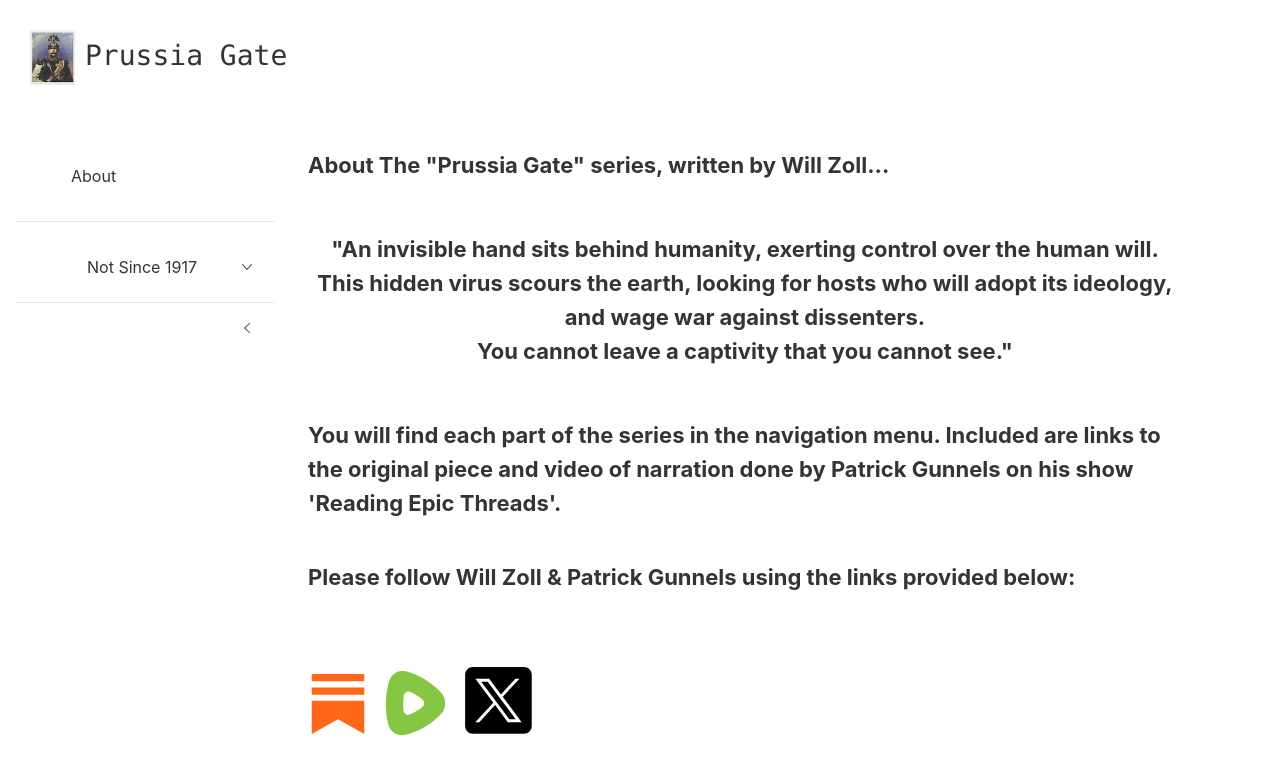
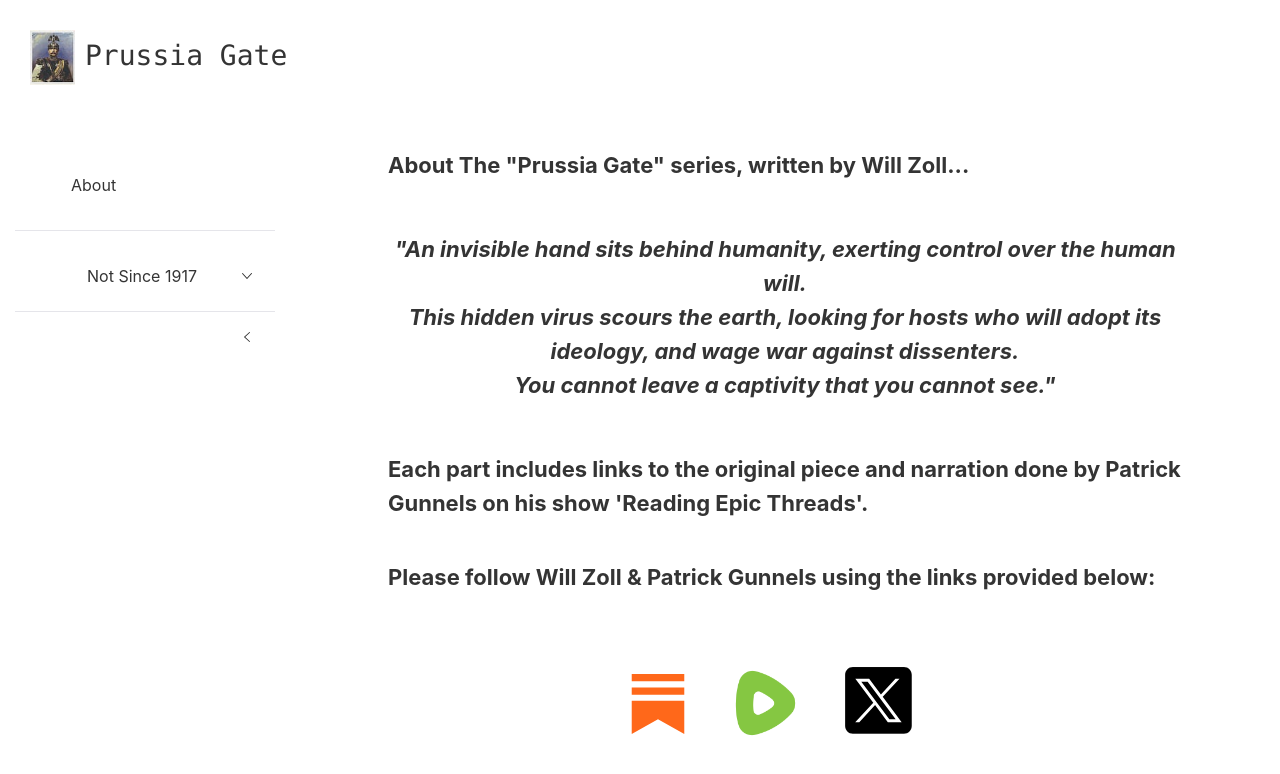
Before and after one commit to boyerst/aggregator1, a React (Create React App) app: page / in a window 1280 px wide. Shown: the top 774 px of the page. Built offline with nearby package versions, Linux system fonts and the light colour scheme; some icons are missing.

Commit message:
Style subscription links

```diff
--- a/src/App.css
+++ b/src/App.css
@@ -62,3 +62,12 @@
 .partsContent {
   margin: 50px;
 }
+
+.subLinks {
+  display: block;
+  text-align: center;
+}
+
+.subLinks a {
+  padding: 15px;
+}
--- a/src/AppLayout.js
+++ b/src/AppLayout.js
@@ -14,6 +14,7 @@ import Prussia from "./assets/prussiagate.jpeg"
 const headerStyle = {
   paddingTop: 15,
   paddingLeft: 15,
+  marginBottom: 50,
   fontSize: 28,
   height: 80,
   // backgroundColor: '#34c3ff',
@@ -67,7 +68,7 @@ function AppLayout() {
                 </span>
               </div>
             </Sidenav.Header>
-            <hr />
+            {/*<hr />*/}
             <Sidenav expanded={expanded} appearance="subtle">
               <Animation.Bounce in={expanded}>
                 <Sidenav.Body>
--- a/src/Pages/about.js
+++ b/src/Pages/about.js
@@ -16,9 +16,10 @@ function About() {
 
 
   return (
-    <div style={{ margin: "100px 50px 50px 0px" }}>
+    <div style={{ margin: "100px 50px 50px 80px" }}>
       <h4>About The "Prussia Gate" series, written by Will Zoll...</h4>
       <div style={{textAlign: "center", marginTop: "50px", marginBottom: "50px"}}>
+        <i>
           <h4>
             "An invisible hand sits behind humanity, exerting control over the human will.
           </h4>
@@ -28,16 +29,18 @@ function About() {
           <h4>
             You cannot leave a captivity that you cannot see."
           </h4>
+        </i>
       </div>
       <h4 style={{ margin: "40px 0px 40px 0px" }}>
-        You will find each part of the series in the navigation menu. Included are links to the original piece and video of narration done by Patrick Gunnels on his show 'Reading Epic Threads'.
+        Each part includes links to the original piece and narration done by Patrick Gunnels on his show 'Reading Epic Threads'.
       </h4>
       <h4 style={{ margin: "0px 0px 40px 0px" }}>
         Please follow Will Zoll & Patrick Gunnels using the links provided below:
       </h4>
       {/*<iframe src="https://prussiagate.substack.com/embed" width="640" height="260" ></iframe>*/}
-      <div style={{ marginBottom: "40px" }}>
-        <a href="https://prussiagate.substack.com/" rel="noopener" rel="noreferrer" rel="nofollow" target="_blank">
+      <div className="subLinks">
+
+        <a href="https://substack.com/@prussiagate" rel="noopener" rel="noreferrer" rel="nofollow" target="_blank">
           {/*<img src={Substack}  width="290px" height="50px" />*/}
           <Substack width="60px" height="60px" />
         </a>
```
Lines whose indentation alone changed are shown as unchanged.
